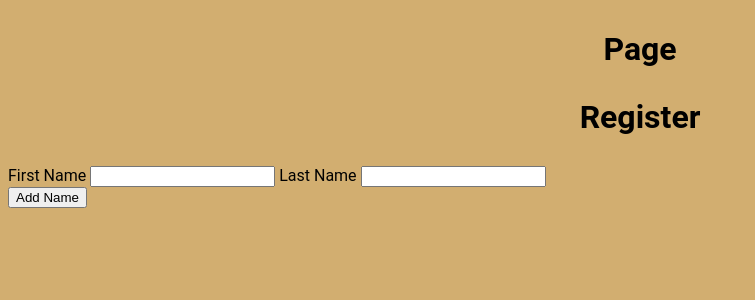
After one commit to FaridahDa/flask_hw, a Flask app: page /register in a window 1280 px wide. The commit adds this page. Shown: the top 300 px of the page, without its empty margins (0-755 px from the left). Run offline with Flask 2, Linux system fonts and the light colour scheme.

Commit message:
in-class activity

```diff
--- a/app.py
+++ b/app.py
@@ -1,3 +1,5 @@
 from application import app
+app.config['SECRET_KEY']='TEAMD'
+
 if __name__ == "__main__":
     app.run(debug=True)
--- /dev/null
+++ b/application/forms.py
@@ -0,0 +1,7 @@
+from flask_wtf import FlaskForm
+from wtforms import StringField, SubmitField
+
+class BasicForm(FlaskForm):
+    first_name = StringField('First Name')
+    last_name = StringField('Last Name')
+    submit = SubmitField('Add Name')
--- a/application/routes.py
+++ b/application/routes.py
@@ -1,5 +1,6 @@
-from flask import render_template
+from flask import render_template,request
 
+from application.forms import BasicForm
 from application import app
 
 
@@ -14,4 +15,28 @@ def template_base(name):
 
 @app.route('/about_us')
 def about_us():
-    return render_template('about.html')
+    return render_template('about.html', title='About Us')
+
+@app.route('/favourites')
+def favourites():
+    data = ['food', 'cake', 'elephant', 'rainbow']
+    return render_template('favourites.html',data=data)
+
+
+
+@app.route('/register', methods=['GET', 'POST'])
+def register():
+    error = ""
+    form = BasicForm()
+
+    if request.method == 'POST':
+        first_name = form.first_name.date
+        last_name = form.last_name.data
+
+        if len(first_name) == 0 or len(last_name) == 0:
+            error = "Please supply both first and last name"
+        else:
+
+            return "Thank you!"
+
+    return render_template("register.html", form=form, message=error)
--- a/application/templates/about.html
+++ b/application/templates/about.html
@@ -1,7 +1,7 @@
 {% extends "layout.html" %}
 
 {% block body_content %}
-    <body>
+
 <header>
     <div>
         <h1>All about us</h1>
@@ -54,8 +54,8 @@
     <a href="https://www.pinterest.com/pin/create/button/" data-pin-do="buttonBookmark">
 </a>
 </footer>
-</body>
-<script
+
+<script>
     type="text/javascript"
     async defer
     src="//assets.pinterest.com/js/pinit.js">
--- /dev/null
+++ b/application/templates/register.html
@@ -0,0 +1,17 @@
+{% extends "layout.html" %}
+
+{% block body_content %}
+    <h1>Register</h1>
+    <div class='form'>
+        <form method='POST' action=''>
+            {{ form.hidden_tag() }}
+            {{ form.first_name.label }} {{ form.first_name}}
+            {{ form.last_name.label }} {{ form.last_name}}
+
+            <br>
+            {{ form.submit }}
+        {{ message }}
+
+        </form>
+    </div>
+{% endblock %}
```
Also changed, not shown: application/templates/favourites.html (added, +13 -0 lines).
